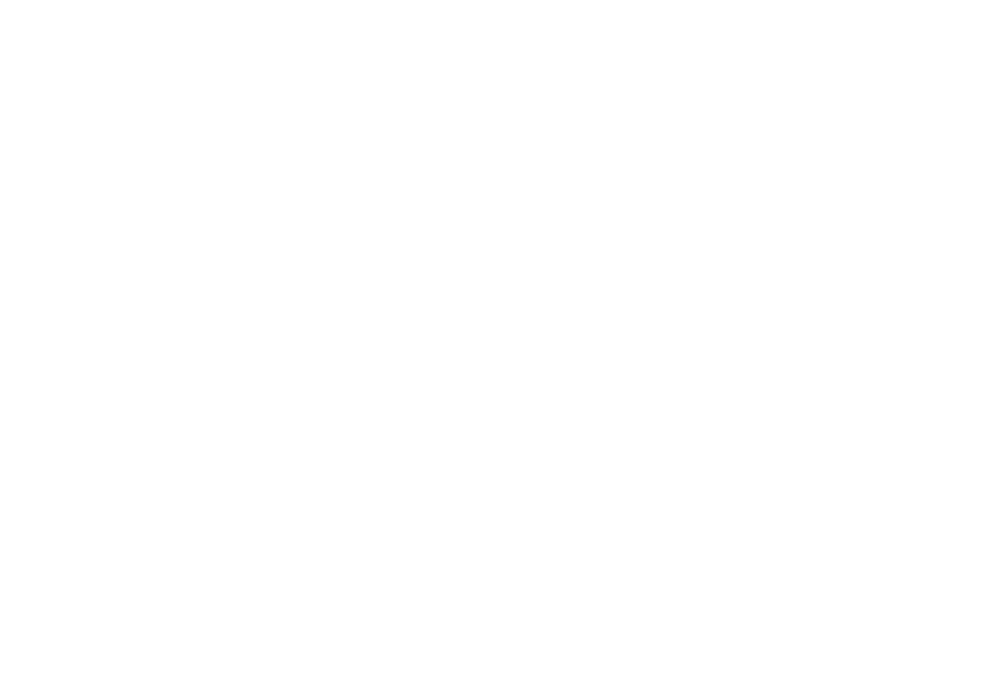
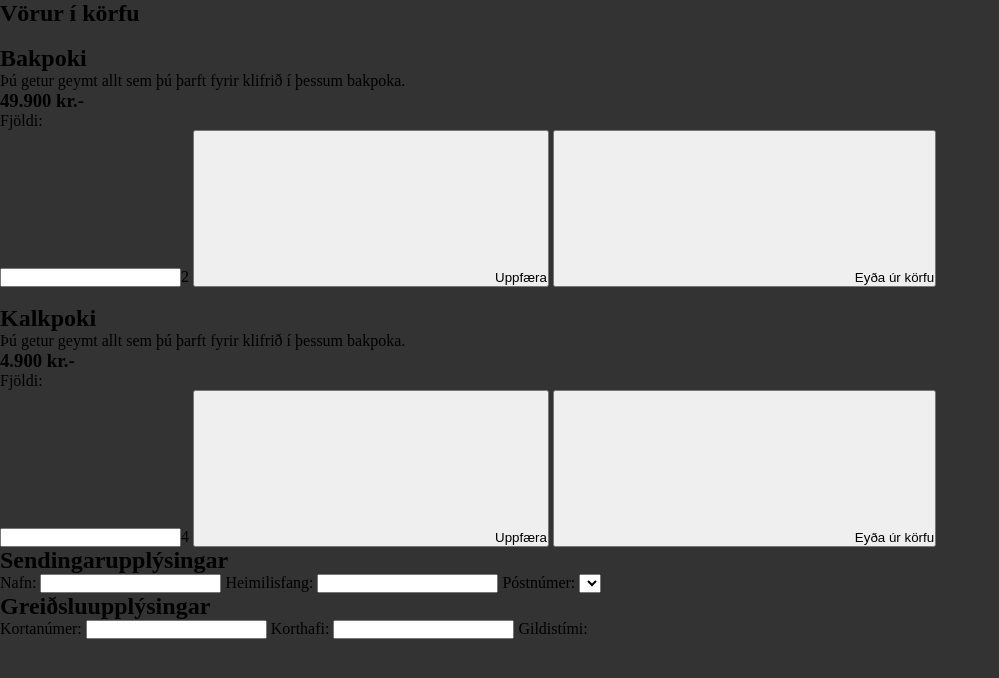
Before and after one commit to Oren93/Hop-Verkefni-1, a website: page pages/cart.html in a window 1280 px wide. Shown: the whole page, without its empty margins (0-999 px from the left). Drawn offline with nearby package versions, Linux system fonts and the light colour scheme; files that its build step writes are made by us from their sources.

Commit message:
Byrjaður á html

```diff
--- a/pages/cart.html
+++ b/pages/cart.html
@@ -0,0 +1,95 @@
+<!doctype html>
+<html lang="is">
+
+<head>
+    <meta charset="utf-8">
+    <meta name="viewport" content="width=device-width, initial-scale=1">
+    <title>Vöruhúsið</title>
+
+    <link rel="stylesheet" href="grid.css">
+    <!-- Breyta styles.css í cssið sem ég bý til -->
+    <link rel="stylesheet" href="../styles.css">
+</head>
+
+<body>
+    <div class="grid">
+        <h2>Vörur í körfu</h2>
+
+        <div class="grid__row">
+            <div class="grid__col">
+                <div class="grid__image">
+                    <img>
+                </div>
+            </div>
+            <div class="grid__col">
+                <div>
+                    <h2>Bakpoki</h2>
+                    <p>Þú getur geymt allt sem þú þarft fyrir klifrið í þessum bakpoka.</p>
+                </div>
+                <div>
+                    <h3>49.900 kr.-</h3>
+                    <p>Fjöldi:</p>
+                    <div>
+                        <input type="number">2</input>
+                        <button>
+                            <svg></svg>Uppfæra
+                        </button>
+                        <button>
+                            <svg></svg>Eyða úr körfu
+                        </button>
+                    </div>
+                </div>
+            </div>
+        </div>
+
+        <div class="grid__row">
+            <div class="grid__col">
+                <div class="grid__image">
+                    <img>
+                </div>
+            </div>
+            <div class="grid__col">
+                <div>
+                    <h2>Kalkpoki</h2>
+                    <p>Þú getur geymt allt sem þú þarft fyrir klifrið í þessum bakpoka.</p>
+                </div>
+                <div>
+                    <h3>4.900 kr.-</h3>
+                    <p>Fjöldi:</p>
+                    <div>
+                        <input type="number">4</input>
+                        <button>
+                            <svg></svg>Uppfæra
+                        </button>
+                        <button>
+                            <svg></svg>Eyða úr körfu
+                        </button>
+                    </div>
+                </div>
+            </div>
+        </div>
+
+        <div class="grid__sendingaupplysingar">
+            <h2>Sendingarupplýsingar</h2>
+            Nafn:
+            <input class="nafn" type="text">
+            Heimilisfang:
+            <input class="heimilisfang" type="text">
+            Póstnúmer:
+            <select name="-Velja póstnúmer-">
+
+            </select>
+
+        </div>
+        <div class="grid__greidsluupplysingar">
+            <h2>Greiðsluupplýsingar</h2>
+            Kortanúmer:
+            <input class="kortanumer" type="text">
+            Korthafi:
+            <input class="korthafi" type="text">
+            Gildistími:
+        </div>
+    </div>
+</body>
+
+</html>
--- /dev/null
+++ b/scss/cart_styles.scss
@@ -0,0 +1,4 @@
+
+body{
+    background-color: #333333;
+}
--- a/styles.scss
+++ b/styles.scss
@@ -1,9 +1,11 @@
 @import "scss/config";
+@import "scss/cart_styles";
 
 * {
   padding: 0;
   margin: 0;
 }
+
 
 *,
 *::before,
@@ -18,7 +20,4 @@
   // TODO fleiri grunn stillingar
 }
 
-
-
 // TODO sækja allar sass skrár
-@import "scss/...";
```
Also changed, not shown: package.json (added, +28 -0 lines), 1 other file.
